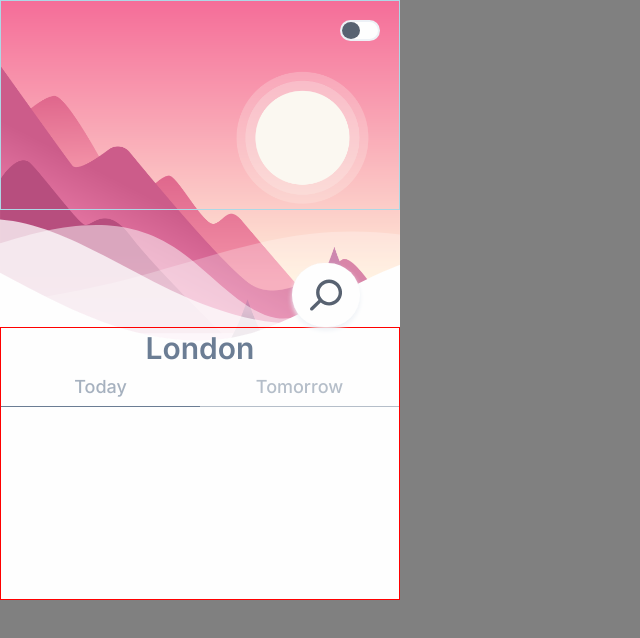
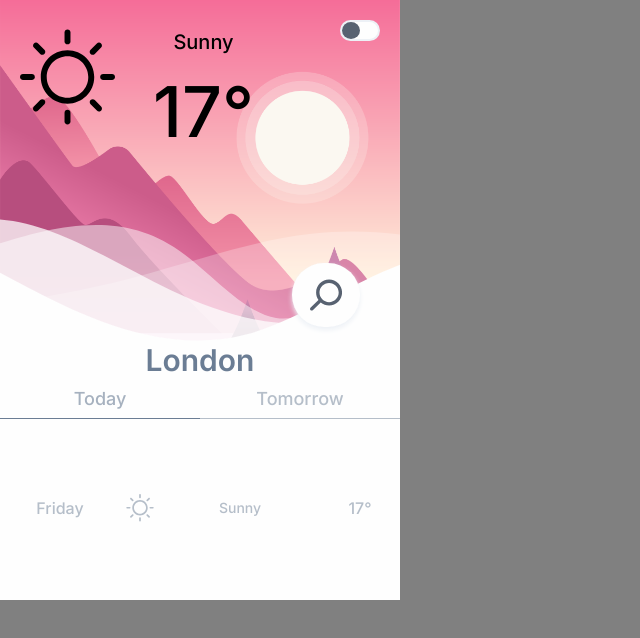
Before and after one commit to m0liveira/weatherApp, an Angular app in the folder project/: page /weatherPage in a window 1280 px wide. Shown: the top 638 px of the page, without its empty margins (0-640 px from the left). Built offline with nearby package versions, Linux system fonts and the light colour scheme.

Commit message:
style: 💄 finished weather page
finished extension styling

```diff
--- a/project/src/app/components/weather-page/weather-page.component.css
+++ b/project/src/app/components/weather-page/weather-page.component.css
@@ -45,9 +45,38 @@ section {
 }
 
 .container .top {
-  border: 1px solid lightblue;
+  display: flex;
+  align-items: flex-start;
+  justify-content: flex-start;
   width: 100%;
   height: 35%;
+  padding: 5% 0 0 5%;
+}
+
+.container .top svg {
+  fill: black;
+  width: 25%;
+  height: 60%;
+}
+
+.container .top .text-container {
+  display: flex;
+  align-items: center;
+  justify-content: center;
+  flex-direction: column;
+  padding-left: 10%;
+}
+
+.container .top .text-container p {
+  color: black;
+  font-weight: var(--fw-Medium);
+  font-size: 1.25rem;
+  margin-top: 10%;
+}
+
+.container .top .text-container p:nth-of-type(2) {
+  font-size: 4.375rem;
+  margin-top: 15%;
 }
 
 .container .bottom {
@@ -91,7 +120,6 @@ section {
   align-items: center;
   width: 100%;
   height: 70%;
-  border: 1px solid red;
 }
 
 .container .bottom .weather p {
@@ -100,6 +128,8 @@ section {
   font-size: 1.875rem;
   text-align: center;
   width: 100%;
+  margin-top: 3%;
+  cursor: default;
   transition: color 200ms ease-in-out;
 }
 
@@ -129,18 +159,48 @@ section {
   display: flex;
   flex-direction: column;
   align-items: center;
-  justify-content: center;
+  justify-content: space-evenly;
   width: 100%;
-  height: 70%;
+  height: 65%;
 }
 
 .container .bottom .weather .week .info {
   display: flex;
   flex-direction: row;
   align-items: center;
+  justify-content: space-evenly;
+  width: 100%;
+  height: calc(100% / 5 - (40px / 5));
+}
+
+.container .bottom .weather .week .info p {
+  display: flex;
+  align-items: center;
   justify-content: center;
-  width: 100%;
-  height: 70%;
+  color: var(--txt-Light);
+  font-weight: var(--fw-Medium);
+  font-size: 1rem;
+  width: 30%;
+  height: 100%;
+  margin: 0;
+  cursor: default;
+  transition: color 200ms ease-in-out;
+}
+
+.container .bottom .weather .week .info p:nth-of-type(2) {
+  font-size: .875rem;
+  width: 40%;
+}
+
+.container .bottom .weather .week .info p:nth-of-type(3) {
+  width: 20%;
+}
+
+.container .bottom .weather .week .info svg {
+  fill: var(--bg-Medium);
+  width: 10%;
+  height: 100%;
+  transition: fill 200ms ease-in-out;
 }
 
 /* independent classes */
--- a/project/src/app/components/weather-page/weather-page.component.html
+++ b/project/src/app/components/weather-page/weather-page.component.html
@@ -44,7 +44,37 @@
   </div>
 
   <div class="container">
-    <div class="top"></div>
+    <div class="top">
+      <!-- #region svg -->
+      <svg id="Layer_1" enable-background="new 0 0 512 512" height="512" viewBox="0 0 512 512" width="512"
+        xmlns="http://www.w3.org/2000/svg">
+        <g>
+          <path
+            d="m256 400c-79.402 0-144-64.598-144-144s64.598-144 144-144 144 64.598 144 144-64.598 144-144 144zm0-256c-61.757 0-112 50.243-112 112s50.243 112 112 112 112-50.243 112-112-50.243-112-112-112z" />
+          <path
+            d="m256 80c-8.837 0-16-7.164-16-16v-48c0-8.836 7.163-16 16-16s16 7.164 16 16v48c0 8.836-7.163 16-16 16z" />
+          <path
+            d="m256 512c-8.837 0-16-7.164-16-16v-48c0-8.836 7.163-16 16-16s16 7.164 16 16v48c0 8.836-7.163 16-16 16z" />
+          <path d="m496 272h-48c-8.837 0-16-7.164-16-16s7.163-16 16-16h48c8.837 0 16 7.164 16 16s-7.163 16-16 16z" />
+          <path d="m64 272h-48c-8.837 0-16-7.164-16-16s7.163-16 16-16h48c8.837 0 16 7.164 16 16s-7.163 16-16 16z" />
+          <path
+            d="m391.765 136.235c-14.126 0-21.422-17.206-11.313-27.314l33.941-33.941c6.249-6.248 16.38-6.249 22.627 0 6.249 6.248 6.249 16.379 0 22.627l-33.941 33.941c-3.125 3.125-7.22 4.687-11.314 4.687z" />
+          <path
+            d="m86.294 441.706c-14.126 0-21.422-17.206-11.313-27.314l33.941-33.941c6.25-6.248 16.381-6.248 22.627 0 6.249 6.248 6.249 16.379 0 22.627l-33.942 33.942c-3.124 3.123-7.218 4.686-11.313 4.686z" />
+          <path
+            d="m425.706 441.706c-4.095 0-8.189-1.562-11.313-4.686l-33.941-33.941c-6.249-6.249-6.249-16.379 0-22.627 6.248-6.249 16.379-6.249 22.627 0l33.941 33.941c10.108 10.106 2.812 27.313-11.314 27.313z" />
+          <path
+            d="m120.235 136.235c-4.095 0-8.189-1.562-11.313-4.686l-33.942-33.941c-6.249-6.249-6.249-16.379 0-22.627 6.248-6.249 16.379-6.249 22.627 0l33.941 33.941c10.109 10.107 2.813 27.313-11.313 27.313z" />
+        </g>
+      </svg>
+      <!-- #endregion -->
+
+      <div class="text-container">
+        <p>Sunny</p>
+        <p>17°</p>
+      </div>
+    </div>
+
     <div class="bottom">
       <div class="search">
         <a routerLink="/notFound">
@@ -74,17 +104,20 @@
           <!-- #endregion -->
         </a>
       </div>
+
       <div class="weather">
         <p>London</p>
+
         <div class="day">
           <a #today class="active" (click)="changeDay(today, tomorrow)">Today</a>
           <a #tomorrow (click)="changeDay(today, tomorrow)">Tomorrow</a>
         </div>
+
         <div class="week">
-          <!-- <div class="info">
-            <p>Friday</p> -->
-          <!-- #region svg -->
-          <!-- <svg id="Layer_1" enable-background="new 0 0 512 512" height="512" viewBox="0 0 512 512" width="512"
+          <div class="info">
+            <p>Friday</p>
+            <!-- #region svg -->
+            <svg id="Layer_1" enable-background="new 0 0 512 512" height="512" viewBox="0 0 512 512" width="512"
               xmlns="http://www.w3.org/2000/svg">
               <g>
                 <path
@@ -106,11 +139,11 @@
                 <path
                   d="m120.235 136.235c-4.095 0-8.189-1.562-11.313-4.686l-33.942-33.941c-6.249-6.249-6.249-16.379 0-22.627 6.248-6.249 16.379-6.249 22.627 0l33.941 33.941c10.109 10.107 2.813 27.313-11.313 27.313z" />
               </g>
-            </svg> -->
-          <!-- #endregion -->
-          <!-- <p>sunny</p>
+            </svg>
+            <!-- #endregion -->
+            <p>Sunny</p>
             <p>17°</p>
-        </div> -->
+          </div>
         </div>
       </div>
     </div>
```
